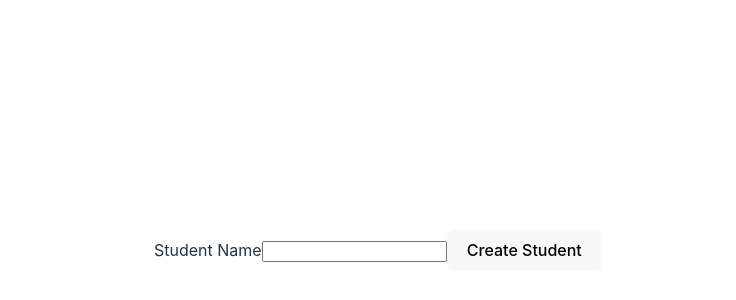
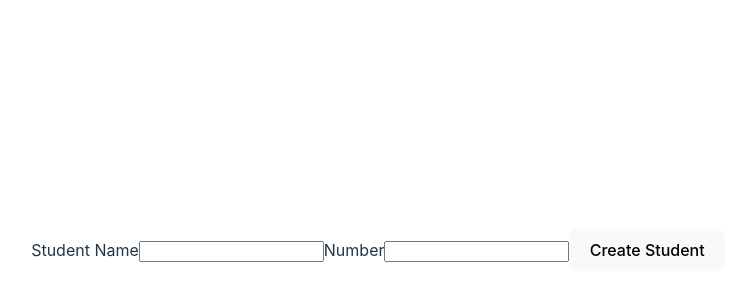
Before and after one commit to GA-SEB-3/Unit03-W02-D01-Fetching-data, a React (Vite) app: page / in a window 1280 px wide. Shown: the part 150-450 px from the top of the page, without its empty margins (262-998 px from the left). Built offline with nearby package versions, Linux system fonts and the light colour scheme.

Commit message:
updated code

```diff
--- a/src/component/CreateStudent.jsx
+++ b/src/component/CreateStudent.jsx
@@ -1,15 +1,24 @@
 import React from 'react'
 import { useState } from 'react'
+import axios from 'axios'
 
 function CreateStudent() {
     const [studentName,setStudentName] = useState("")
+    const [number,setNumber] = useState("")
+
 
     function handleChange(event){
         setStudentName(event.target.value)
     }
 
-    function handleSubmit(event){
+    async function handleSubmit(event){
         event.preventDefault()
+        const newStudent = {
+            studentName: studentName,
+            phoneNumber: number
+        }
+        console.log(newStudent)
+        await axios.post("https://omar-ga-class.onrender.com/students",newStudent)
     }
   return (
     <div>
@@ -19,6 +28,15 @@ function CreateStudent() {
         type="text"
         name='studentName'
         id='studentName'
+        value={number}
+        onChange={(e)=>{setNumber(e.target.value)}}
+        />
+
+<label htmlFor="phoneNumber">Number</label>
+        <input
+        type="text"
+        name='phoneNumber'
+        id='phoneNumber'
         value={studentName}
         onChange={handleChange}
         />
```
